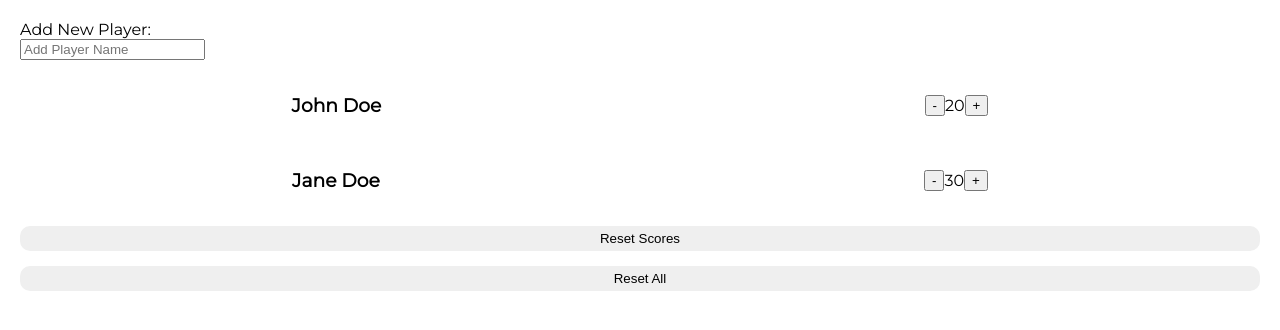
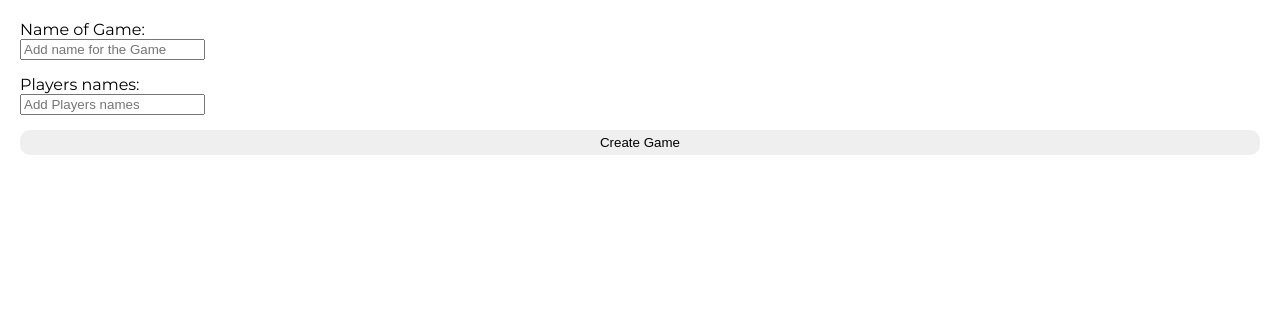
Before and after one commit to Joao17Duarte/scorekeeper, a React (Create React App) app: page / in a window 1280 px wide. Shown: the top 330 px of the page. Built offline with nearby package versions, Linux system fonts and the light colour scheme.

Commit message:
Add gameform component

```diff
--- a/src/components/App/App.js
+++ b/src/components/App/App.js
@@ -1,38 +1,54 @@
+import { useState } from 'react'
 import PlayerForm from '../PlayerForm/PlayerForm'
+import GameForm from '../GameForm/GameForm'
 import Player from '../Player/Player'
 import Button from '../Button/Button'
 import './App.css'
 
 function App() {
+  const [players, setPlayers] = useState([])
+
   return (
     <div className="App">
-      <PlayerForm onAddPlayer={name => console.log(name)} />
-
-      <Player
-        name="John Doe"
-        score="20"
-        onPlus={() => console.log('onPlus')}
-        onMinus={() => console.log('onMinus')}
-      />
-      <Player
-        name="Jane Doe"
-        score="30"
-        onPlus={() => console.log('onPlus')}
-        onMinus={() => console.log('onMinus')}
-      />
-      <Button
-        text="Reset Scores"
-        className="ResetBtn"
-        onClick={() => console.log('reset scores')}
-      />
-
-      <Button
-        text="Reset All"
-        className="ResetBtn"
-        onClick={() => console.log('reset all')}
-      />
+      <GameForm />
+      {/* <PlayerForm onAddPlayer={addPlayer} />
+      {players.map(({ name, score, id }, index) => (
+        <Player
+          key={id}
+          name={name}
+          score={score}
+          onPlus={() => onPlus(index)}
+          onMinus={() => onMinus(index)}
+        />
+      ))}
+      <Button text={'Reset scores'} onClick={resetScores}></Button>
+      <Button text={'Reset all'} onClick={resetAll}></Button> */}
     </div>
   )
+
+  function onPlus(index) {
+    setPlayers(players => [
+      ...players.slice(0, index),
+      { ...players[index], score: players[index].score + 1 },
+      ...players.slice(index + 1),
+    ])
+  }
+  function onMinus(index) {
+    setPlayers(players => [
+      ...players.slice(0, index),
+      { ...players[index], score: players[index].score - 1 },
+      ...players.slice(index + 1),
+    ])
+  }
+  function addPlayer(name) {
+    setPlayers([...players, { name, score: 0, id: players.length + 1 }])
+  }
+  function resetScores() {
+    setPlayers(players.map(player => ({ ...player, score: 0 })))
+  }
+  function resetAll() {
+    setPlayers([])
+  }
 }
 
 export default App
--- /dev/null
+++ b/src/components/GameForm/GameForm.css
@@ -0,0 +1,4 @@
+.GameForm {
+  display: grid;
+  gap: 15px;
+}
--- /dev/null
+++ b/src/components/GameForm/GameForm.js
@@ -0,0 +1,39 @@
+import Button from '../Button/Button'
+import './GameForm.css'
+
+export default function GameForm({ onCreateGame }) {
+  return (
+    <>
+      <form className="GameForm">
+        <label>
+          Name of Game:
+          <br />
+          <input
+            type="text"
+            name="gameName"
+            placeholder="Add name for the Game"
+          />
+        </label>
+        <label>
+          Players names:
+          <br />
+          <input
+            type="text"
+            name="playerName"
+            placeholder="Add Players names"
+          />
+        </label>
+        <Button onSubmit={handleSubmit} text={'Create Game'} />
+      </form>
+    </>
+  )
+  function handleSubmit(event) {
+    event.preventDefault()
+    const form = event.target
+    const input = form.elements.player
+    const name = input.value
+    onCreateGame(name)
+    form.reset()
+    input.focus()
+  }
+}
```
